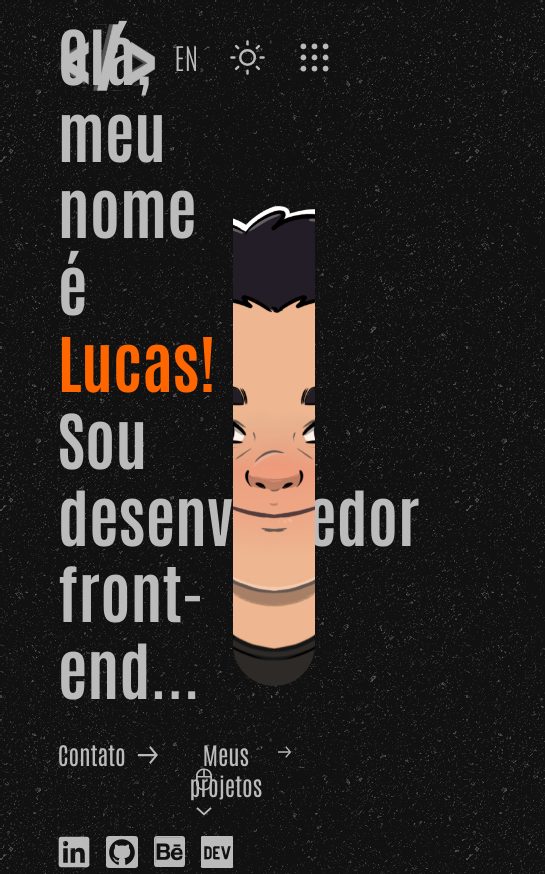
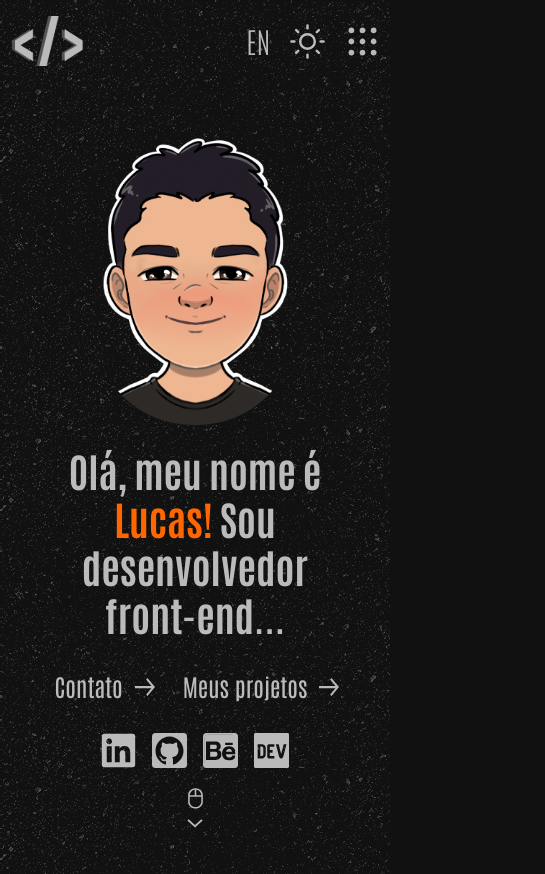
Before and after one commit to lima1301lucas/PORTFOLIO, a React (Vite) app: page / in a window 390 px wide. Shown: the top 874 px of the page, 545 px wide, since content can reach past the window. Built offline with nearby package versions, Linux system fonts and the light colour scheme.

Commit message:
Ajuste responsividade mobile e tablet dos componentes

```diff
--- a/src/components/Apresentacao/Apresentacao.jsx
+++ b/src/components/Apresentacao/Apresentacao.jsx
@@ -16,13 +16,11 @@ function Apresentacao() {
               <h1>
                 {language === "pt" ? (
                   <>
-                    Olá, meu nome é <span className="highlight">Lucas!</span> Sou<br />
-                    desenvolvedor front-end...
+                    Olá, meu nome é <span className="highlight">Lucas!</span>&nbsp;Sou <br />desenvolvedor front-end...
                   </>
                 ) : (
                   <>
-                    Hi, my name is <span className="highlight">Lucas!</span> I'm a<br />
-                    front-end developer...
+                    Hi, my name is <span className="highlight">Lucas!</span><br />I'm a front-end developer...
                   </>
                 )}
               </h1>
--- a/src/components/Apresentacao/Apresentacao.scss
+++ b/src/components/Apresentacao/Apresentacao.scss
@@ -8,6 +8,17 @@
   display: flex;
   flex-wrap: wrap;
   align-content: flex-start;
+
+  @include tablet {
+    flex-direction: column-reverse;
+    justify-content: center;
+  }
+
+  @include mobile{
+    height: 86vh;
+    flex-direction: column-reverse;
+    justify-content: center;
+  }
 }
 
 .apresentacao-left {
@@ -23,10 +34,39 @@
     height: 85%;
   }
 
+  @include tablet {
+    width: 100%;
+    height: 40%;
+    order: 1;
+    align-items: center;
+    justify-content: center;
+  }
+
+  @include mobile {
+    width: 100%;
+    height: 50%;
+    order: 1;
+    align-items: center;
+    justify-content: center;
+  }
+
   h1 {
     font-size: 4rem;
     line-height: 1.2;
     font-weight: 700;
+
+    @include tablet{
+      font-size: 3rem;
+      text-align: center;
+    }
+
+    @include mobile{
+      font-size: 2.5rem;
+      line-height: 1.2;
+      text-align: center;
+      word-break: break-word;
+      white-space: normal;
+    }
 
     .highlight {
       color: $primary-blue;
@@ -77,6 +117,11 @@
       background-position: center;
       cursor: pointer;
 
+      @include mobile{
+        width: 35px;
+        height: 35px;
+      }
+
       &.icon-linkedin {
         background-image: url('/src/assets/icons/light/linkedin-gray.svg');
       }
@@ -113,6 +158,22 @@
     height: 85%;
   }
 
+  @include tablet {
+    width: 100%;
+    height: 55%;
+    order: 2;
+    align-items: center;
+    justify-content: center;
+  }
+
+  @include mobile {
+    width: 100%;
+    height: 45%;
+    order: 2;
+    align-items: center;
+    justify-content: center;
+  }
+
   .foto-animada {
     width: 70%;
     height: 90%;
@@ -121,18 +182,41 @@
     background-repeat: no-repeat;
     background-position: center;
     border-radius: 250px;
+
+    @include tablet{
+      width: 70%;
+      height: 100%;
+      border-radius: 150px;
+    }
+
+    @include mobile{
+      width: 70%;
+      height: 100%;
+      border-radius: 100px;
+    }
   }
 }
 
 .scroll-indicator{
     width: 100%;
     height: 10%;
-
     display: flex;
     flex-direction: column;
     justify-content: end;
     align-items: center;
     gap: 0.25rem;
+
+    @include tablet {
+      flex-direction: column;
+      justify-content: flex-start;
+      height: 5%;
+    }
+
+    @include mobile {
+      flex-direction: column;
+      justify-content: flex-start;
+      height: 5%;
+    }
 
   .icon-mouse {
     width: 16px;
--- a/src/components/Experiencias/Experiencias.scss
+++ b/src/components/Experiencias/Experiencias.scss
@@ -1,4 +1,5 @@
 @import "../../styles/variables.scss";
+@import "../../styles/mixins.scss";
 
 .experiencias-content {
   width: 75vw;
@@ -118,6 +119,10 @@
       width: 45%;
       padding: 1rem;
 
+      @include mobile{
+        padding: 1rem 0;
+      }
+
       &.left {
         margin-left: 0;
         margin-right: auto;
@@ -136,6 +141,11 @@
           font-weight: 700;
           padding-bottom: 5px;
           color: $gray-tone-500;
+
+          @include mobile{
+            font-size: 1.3rem;
+          }
+
         }
 
         .empresa {
--- a/src/components/Header/Header.scss
+++ b/src/components/Header/Header.scss
@@ -1,10 +1,15 @@
 @import '../../styles/variables.scss';
+@import '../../styles/mixins.scss';
 
 .header-content {
   display: flex;
   align-items: center;
   justify-content: space-between;
   height: 8vh;
+
+  @include mobile{
+    height: 6vh;
+  }
 }
 
 .logo {
@@ -14,13 +19,21 @@
   background-size: contain;
   background-repeat: no-repeat;
   background-position: center;
+
+  @include mobile{
+    height: 75px;
+    width: 75px;
+  }
 }
-
 
 .buttons {
   display: flex;
   align-items: center;
   gap: 2rem;
+
+  @include mobile{
+    gap: 1.25rem;
+  }
 
   :hover{
     cursor: pointer;
--- a/src/components/Menu/Menu.scss
+++ b/src/components/Menu/Menu.scss
@@ -35,6 +35,10 @@
   @include notebook{
     font-size: 3em;
   }
+
+  @include mobile{
+    font-size: 3em;
+  }
 }
 
 .menu-nav li span {
@@ -69,6 +73,11 @@
   transition: transform 0.3s ease;
 
   @include notebook{
+    width: 40px;
+    height: 40px;
+  }
+
+  @include mobile{
     width: 40px;
     height: 40px;
   }
--- a/src/components/Projeto/Projeto.scss
+++ b/src/components/Projeto/Projeto.scss
@@ -24,6 +24,11 @@
   @include notebook{
     width: 90vw;
   }
+
+  @include mobile{
+    width: 95vw;
+    height: 95vh;
+  }
 }
 
 .modal-functions{
@@ -31,6 +36,10 @@
   height: 8%;
   display: flex;
   justify-content: end;
+
+  @include mobile{
+    height: 5vh;
+  }
 }
 
 .close-modal-btn{
@@ -61,6 +70,10 @@
   @include notebook{
     padding: 1rem;
   }
+
+  @include mobile{
+    padding: 1rem;
+  }
 }
 
 .left {
@@ -69,6 +82,10 @@
 
   @include notebook{
     width: 25%;
+  }
+
+  @include mobile{
+    display: none;
   }
 
   img {
@@ -96,18 +113,39 @@
     width: 75%;
   }
 
+  @include mobile{
+    width: 100%;
+    padding-left: 0;
+  }
+
   .modal-titulo{
     width: 100%;
     height: 10%;
     margin-bottom: 1rem;
+
+    @include tablet{
+      height: auto;
+    }
+
+    @include mobile{
+      height: auto;
+    }
 
     h1{
       font-size: 3rem;
       text-align: left;
       color: $gray-tone-500;
 
+      @include tablet{
+        font-size: 2.5rem;
+      }
+
       @include notebook{
         font-size: 2rem;
+      }
+
+      @include mobile{
+        font-size: 1.75rem;
       }
     }
   }
@@ -127,6 +165,10 @@
       color: $gray-tone-400;
 
       @include notebook{
+        font-size: 1rem;
+      }
+
+      @include mobile{
         font-size: 1rem;
       }
     }
@@ -149,6 +191,10 @@
       @include notebook{
         font-size: 1.5rem;
       }
+
+      @include mobile{
+        font-size: 1.5rem;
+      }
     }
 
     ul {
@@ -159,6 +205,10 @@
       color: $gray-tone-400;
 
       @include notebook{
+       font-size: 1rem;
+      }
+
+      @include mobile{
        font-size: 1rem;
       }
     }
@@ -175,6 +225,10 @@
       color: $gray-tone-500;
 
       @include notebook{
+        font-size: 1.5rem;
+      }
+
+      @include mobile{
         font-size: 1.5rem;
       }
     }
@@ -195,6 +249,10 @@
         text-transform: uppercase;
 
         @include notebook{
+          font-size: 1rem;
+        }
+
+        @include mobile{
           font-size: 1rem;
         }
       }
@@ -226,6 +284,10 @@
 
     @include notebook{
       height: 40px;
+    }
+
+    @include mobile{
+      width: calc(50% - 0.5rem);
     }
 
 
--- a/src/components/Projetos/Projetos.scss
+++ b/src/components/Projetos/Projetos.scss
@@ -1,4 +1,5 @@
 @import '../../styles/variables.scss';
+@import '../../styles/mixins.scss';
 
 .projetos-content{
   width: 75vw;
@@ -8,6 +9,10 @@
   flex-wrap: wrap;
   align-content: flex-start;
   justify-content: center;
+
+  @include mobile{
+    width: 90vw;
+  }
 }
 
 .title{
@@ -28,6 +33,10 @@
   justify-content: center;
   gap: 1rem;
   margin: 2rem 0;
+
+  @include mobile{
+    flex-direction: column
+  }
 
   button {
     font-size: 1.2rem;
@@ -68,6 +77,10 @@
   flex-direction: column;
   box-shadow: 1px 2px 5px 0 rgba($gray-tone-500, 0.25);
   padding: 1rem;
+
+  @include mobile{
+    width: 90vw;
+  }
 
   .projeto-image {
     width: 100%;
--- a/src/components/Sobre/Sobre.scss
+++ b/src/components/Sobre/Sobre.scss
@@ -1,4 +1,5 @@
 @import '../../styles/variables.scss';
+@import '../../styles/mixins.scss';
 
 .sobre-content{
   width: 75vw;
@@ -7,6 +8,16 @@
   display: flex;
   flex-wrap: wrap;
   align-content: flex-start;
+
+  @include tablet{
+    flex-direction: column;
+    justify-content: center;
+  }
+
+  @include mobile{
+    flex-direction: column;
+    justify-content: center;
+  }
 }
 
 .title{
@@ -28,6 +39,14 @@
   align-items: center;
   justify-content: flex-start;
 
+  @include tablet{
+    width: 100%;
+  }
+
+  @include mobile{
+    width: 100%;
+  }
+
   .polaroid {
     width: 80%;
     aspect-ratio: 1 / 1;
@@ -38,6 +57,10 @@
     background-size: cover;
     background-position: center;
     background-repeat: no-repeat;
+
+    @include mobile{
+      width: 100%;
+    }
 
     img {
       width: 100%;
@@ -55,6 +78,15 @@
   flex-direction: column;
   justify-content: center;
 
+  @include tablet{
+    width: 100%;
+  }
+
+  @include mobile{
+    width: 100%;
+    font-size: 1.2rem;
+  }
+
   p {
     width: 100%;
     margin: 0.5rem 0;
@@ -67,6 +99,10 @@
     display: flex;
     gap: 1rem;
     margin: 1rem 0;
+
+    @include tablet{
+      justify-content: center;
+    }
 
     button {
       width: 200px;
@@ -94,6 +130,10 @@
         background-image: url('../../assets/icons/light/instagram.svg');
         background-size: cover;
         transition: background-image 0.3s ease;
+
+        @include mobile{
+          display: none;
+        }
       }
 
       &:hover {
@@ -115,6 +155,10 @@
         height: 20px;
         background-image: url('../../assets/icons/light/download.svg');
         background-size: cover;
+
+        @include mobile{
+          display: none;
+        }
       }
 
       &:hover {
--- a/src/styles/global.scss
+++ b/src/styles/global.scss
@@ -29,4 +29,8 @@ body.dark {
   margin: 0 auto;
   padding: 1.5rem 3rem;
   box-sizing: border-box;
+
+  @include mobile{
+    padding: 1rem 0;
+  }
 }
```
Lines whose indentation alone changed are shown as unchanged.
